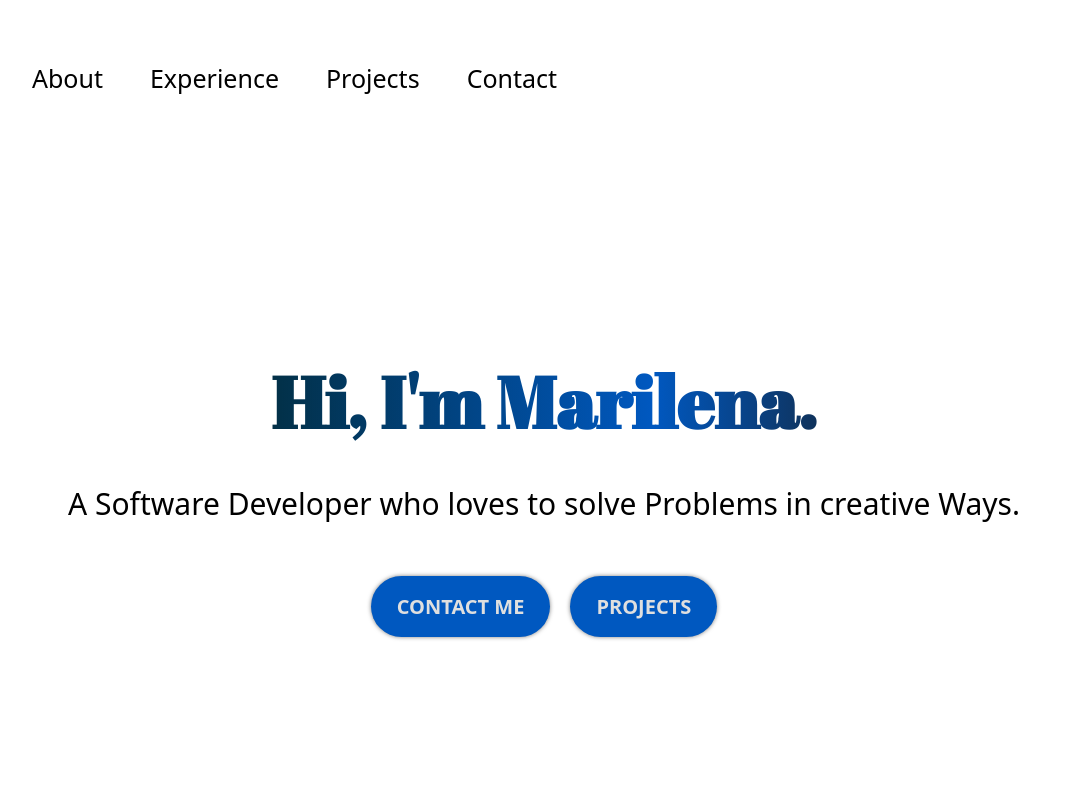
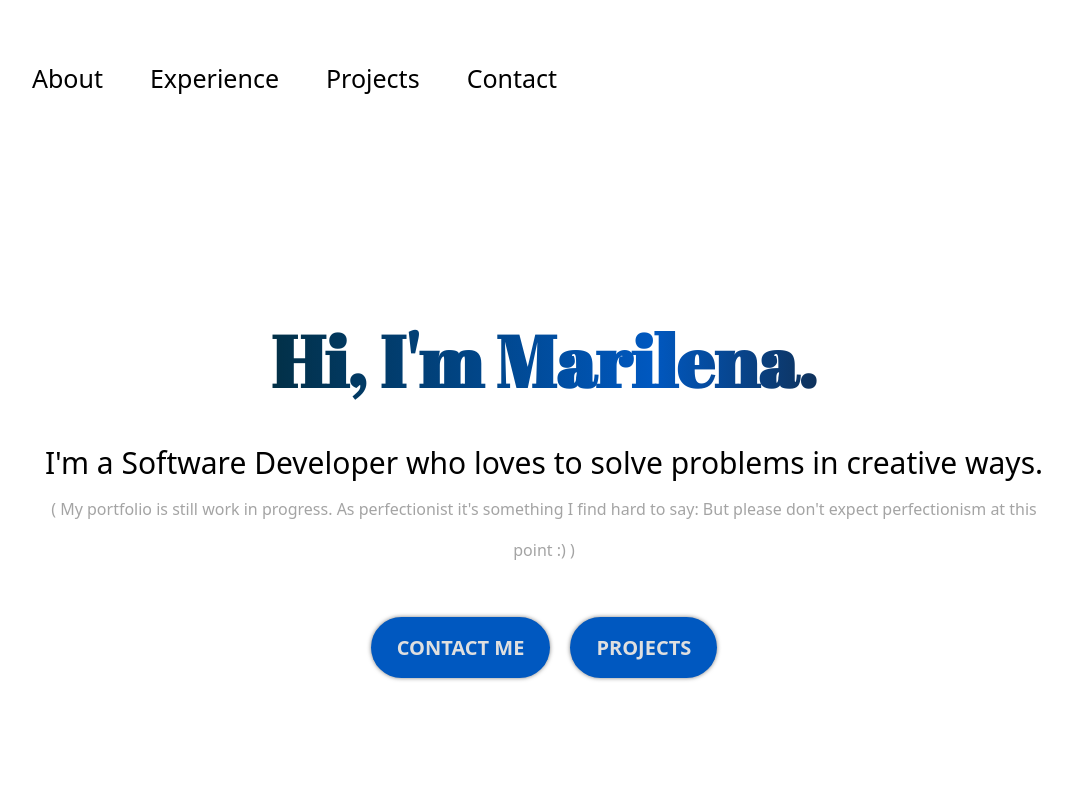
Before and after one commit to marifroe/Portfolio, a React (Vite) app: page / in a window 1280 px wide. Shown: the top 800 px of the page, without its empty margins (96-1168 px from the left). Built offline with nearby package versions, Linux system fonts and the light colour scheme.

Commit message:
add note to hero

```diff
--- a/src/components/Hero/Hero.module.css
+++ b/src/components/Hero/Hero.module.css
@@ -69,6 +69,11 @@
   filter: opacity(.9) drop-shadow(0 0 0 var(--color-primary));
 }
 
+.unhighlight {
+  color: var(--color-neutral-medium);
+  font-size: 16px;
+}
+
 @keyframes swinging {
   0% {
     transform-origin: 50% 0;
--- a/src/components/Hero/Hero.tsx
+++ b/src/components/Hero/Hero.tsx
@@ -5,7 +5,7 @@ export const Hero = () => {
     <section className={styles.container}>
       <div className={styles.content}>
         <h1 className={styles.title}>Hi, I'm Marilena.</h1>
-        <p className={styles.description}>A Software Developer who loves to solve Problems in creative Ways.</p>
+        <p className={styles.description}>I'm a Software Developer who loves to solve problems in creative ways.<br/><span className={styles.unhighlight}>( My portfolio is still work in progress. As perfectionist it's something I find hard to say: But please don't expect perfectionism at this point :&#41; )</span></p>
         <div className={styles.buttons}>
           <a className={styles.heroBtn} href="mailto:marilena.froehlich@gmx.de">Contact Me</a>
           <a className={styles.heroBtn} href="#projects">Projects</a>
```
